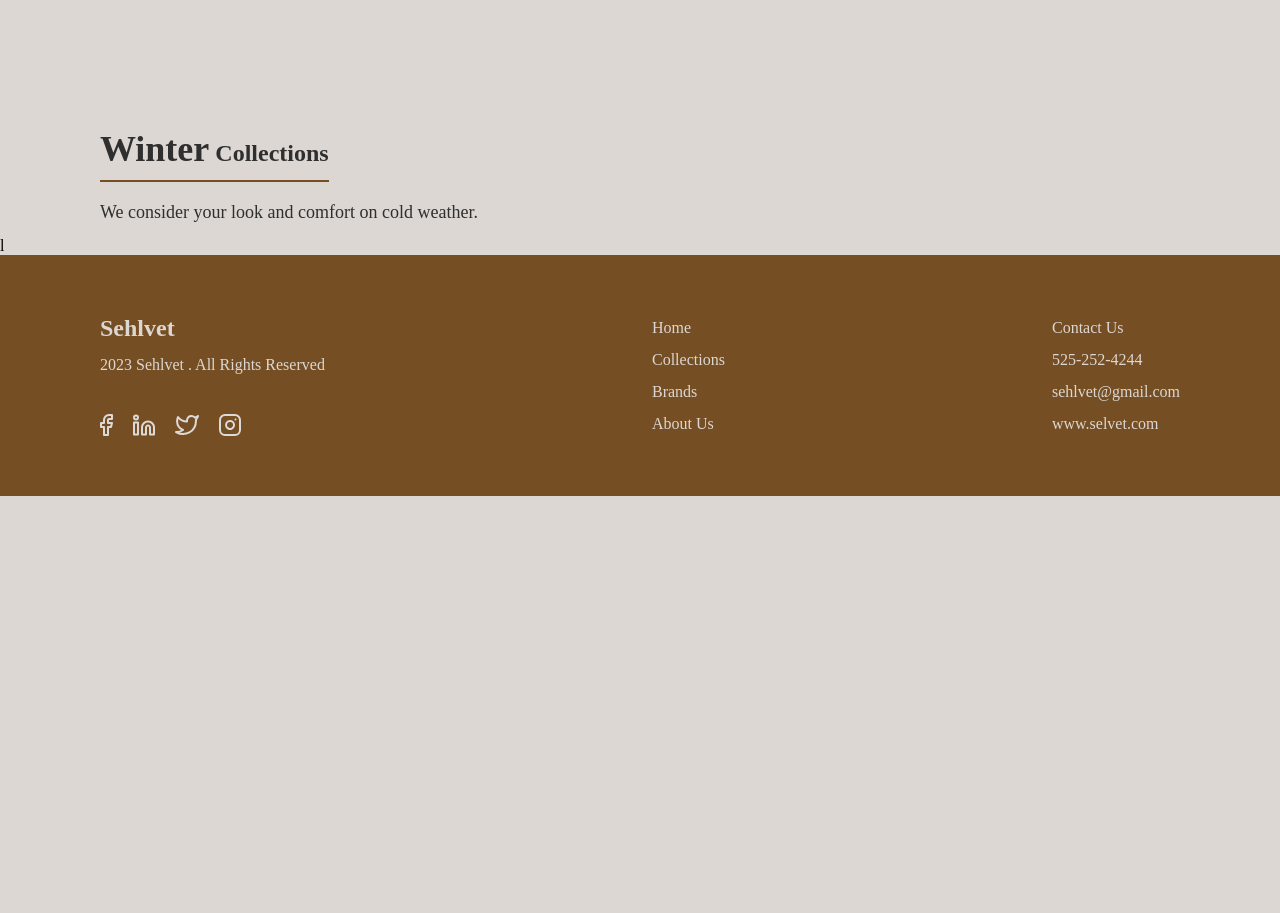
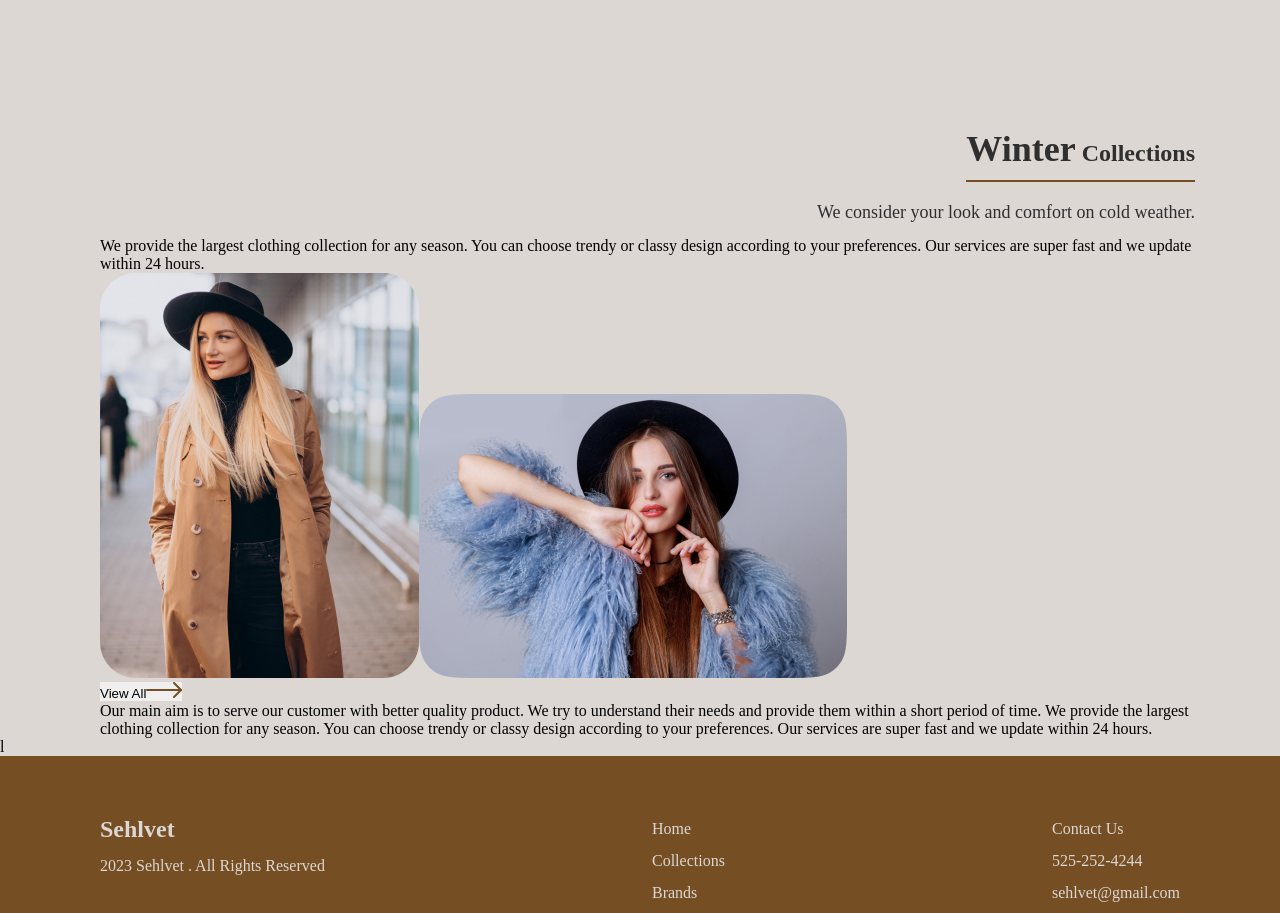
Before and after one commit to KiwiScreams/Sehlvet-landing-page, a React (Vite) app: page / in a window 1280 px wide. Shown: the part 5790-6703 px from the top of the page. Before the commit the page ends 6286 px from the top, so only its background shows below. Built offline with nearby package versions, Linux system fonts and the light colour scheme.

Commit message:
winter component

```diff
--- a/src/components/winter/Winter.css
+++ b/src/components/winter/Winter.css
@@ -12,6 +12,7 @@
     width: fit-content;
     padding-bottom: 10px;
     margin-bottom: 20px;
+    margin-left: auto;
 }
 .winter--component h2 span
 {
@@ -21,6 +22,8 @@
 {
     color: var(--dark-clr);
     font-size: var(--font-size-18px);
+    margin-left: auto;
+    width: fit-content;
 }
 .winter--component .winter-header
 {
--- a/src/components/winter/Winter.jsx
+++ b/src/components/winter/Winter.jsx
@@ -1,4 +1,6 @@
 import "./Winter.css";
+import img1 from "../../assets/images/images/Rectangle 18.png";
+import img2 from "../../assets/images/images/Rectangle 20.png";
 const Winter = () => {
   return (
     <>
@@ -9,6 +11,54 @@ const Winter = () => {
           </h2>
           <p>We consider your look and comfort on cold weather.</p>
         </div>
+        <div className="winter-body">
+          <div className="left-container">
+            <p>
+              We provide the largest clothing collection for any season. You can
+              choose trendy or classy design according to your preferences. Our
+              services are super fast and we update within 24 hours.
+            </p>
+            <div className="img-container">
+              <img src={img1} alt="" />
+              <img src={img2} alt="" />
+            </div>
+          </div>
+          <div className="right-container">
+            <button>
+              View All
+              <svg
+                width="36"
+                height="16"
+                viewBox="0 0 36 16"
+                fill="none"
+                xmlns="http://www.w3.org/2000/svg"
+              >
+                <path
+                  d="M1 8L35 8"
+                  stroke="#754F23"
+                  strokeWidth="2"
+                  strokeLinecap="round"
+                  strokeLinejoin="round"
+                />
+                <path
+                  d="M28 1L35 8L28 15"
+                  stroke="#754F23"
+                  strokeWidth="2"
+                  strokeLinecap="round"
+                  strokeLinejoin="round"
+                />
+              </svg>
+            </button>
+            <p>
+              Our main aim is to serve our customer with better quality product.
+              We try to understand their needs and provide them within a short
+              period of time. We provide the largest clothing collection for any
+              season. You can choose trendy or classy design according to your
+              preferences. Our services are super fast and we update within 24
+              hours.
+            </p>
+          </div>
+        </div>
       </section>
     </>
   );
```
